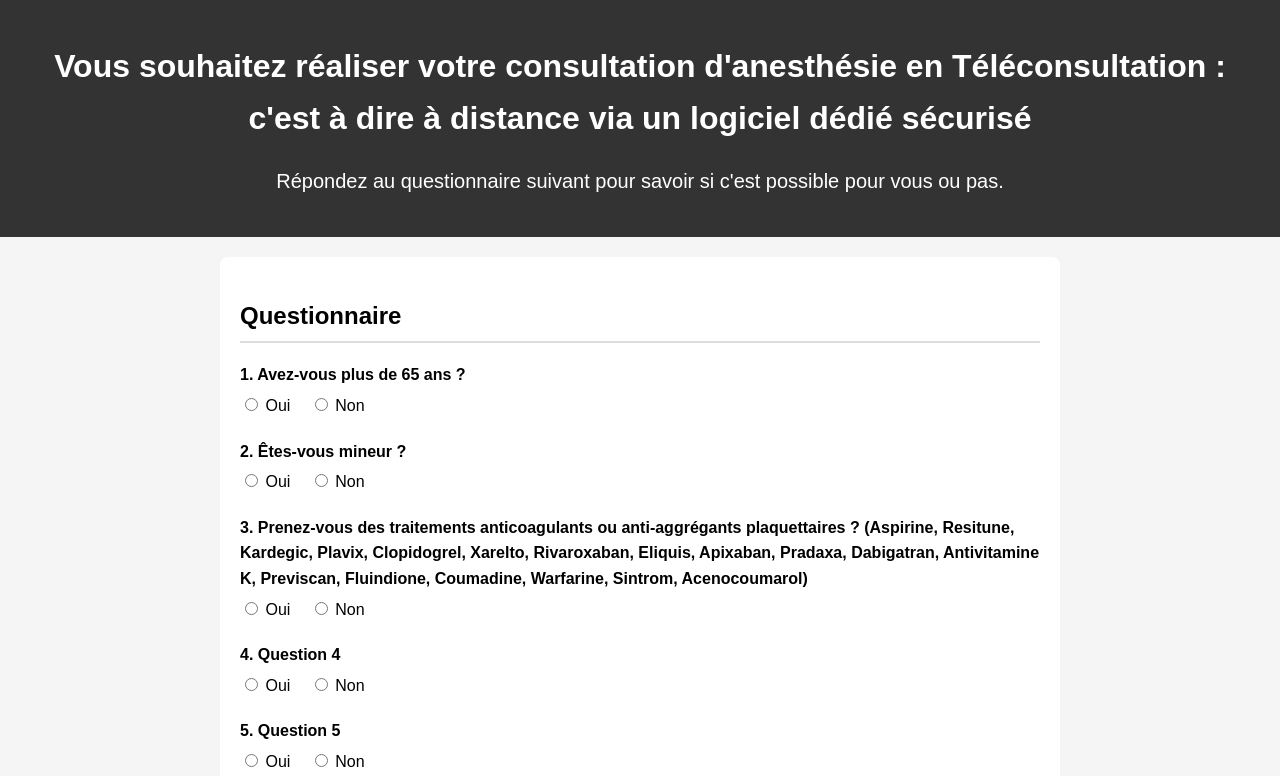
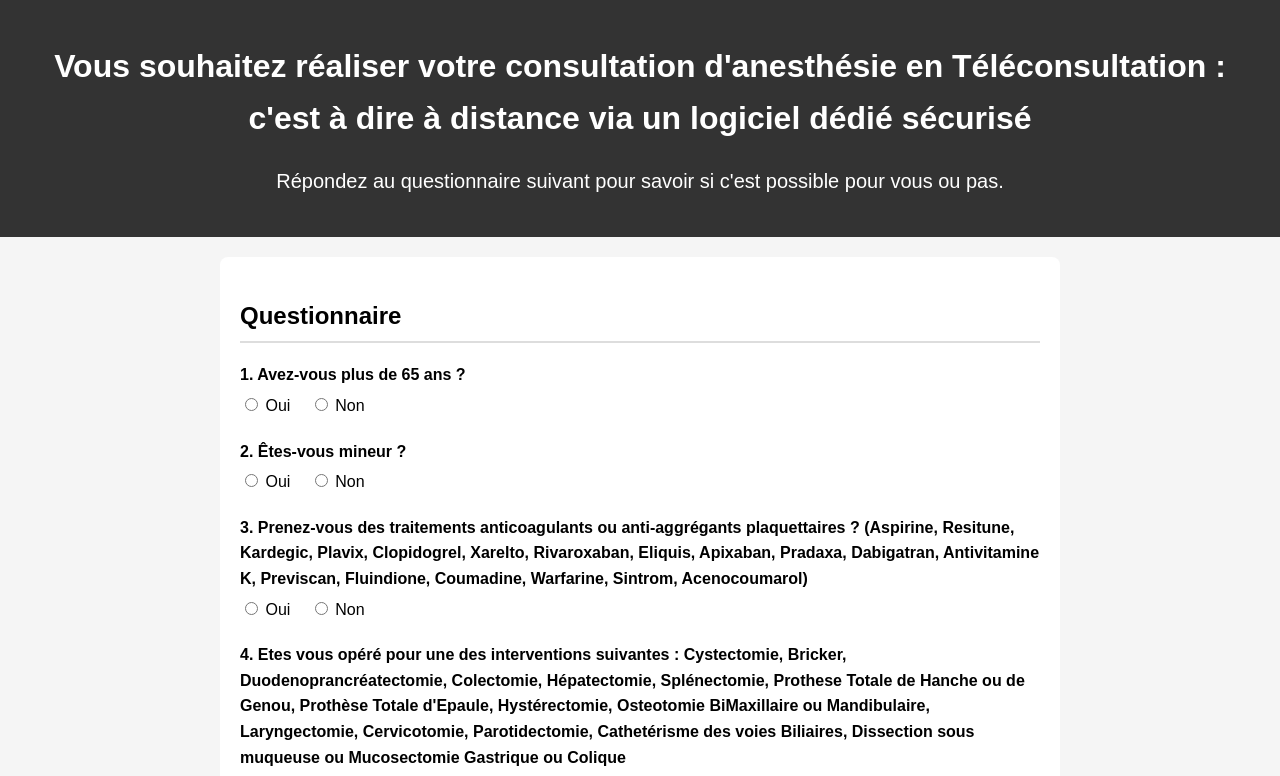
Before and after one commit to poluslabsus/teleconsultation-anesthesie-cliniquedescedres, a plain HTML site: page index.html in a window 1280 px wide. Shown: the top 776 px of the page. Drawn offline with Linux system fonts and the light colour scheme.

Commit message:
Update index.html

```diff
--- a/index.html
+++ b/index.html
@@ -90,7 +90,7 @@
                 </div>
 
                 <div class="question">
-                    <p>4. Question 4</p>
+                    <p>4. Etes vous opéré pour une des interventions suivantes : Cystectomie, Bricker, Duodenoprancréatectomie, Colectomie, Hépatectomie, Splénectomie, Prothese Totale de Hanche ou de Genou, Prothèse Totale d'Epaule, Hystérectomie, Osteotomie BiMaxillaire ou Mandibulaire, Laryngectomie, Cervicotomie, Parotidectomie, Cathetérisme des voies Biliaires, Dissection sous muqueuse ou  Mucosectomie Gastrique ou Colique </p>
                     <label><input type="radio" name="q4" value="oui"> Oui</label>
                     <label><input type="radio" name="q4" value="non"> Non</label>
                 </div>
```
